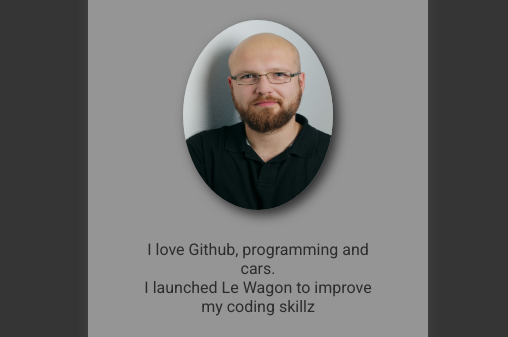
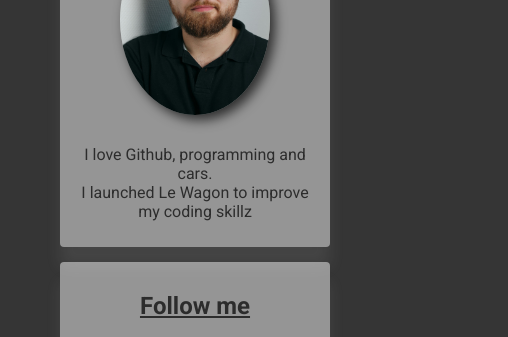
Before and after one commit to Gblur/profile, a plain HTML site: page index.html in a window 390 px wide. Shown: the part 247-584 px from the top of the page, 508 px wide, since content can reach past the window. Drawn offline with Linux system fonts and the light colour scheme.

Commit message:
update container

```diff
--- a/style.css
+++ b/style.css
@@ -16,7 +16,7 @@
 @media (max-width: 500px) {
     /* For a screen < 960px, this CSS will be read */
     .container {
-      width: 400px;
+      width: 300px;
     }
   }
 
@@ -32,10 +32,10 @@ body h1 {
 
 div {
     background: rgba(245, 245, 245, 0.5);
-    padding: 50px;
+    padding: 10px;
     border-radius: 4px;
     box-shadow: 0 20px 15px rgba(204, 204, 204, 0.1);
-    margin: 30px 30px;
+    margin: 15px 15px;
     text-align: center;
 }
 .container{
@@ -44,6 +44,7 @@ div {
     font-family: 'Roboto', sans-serif;
     box-shadow: none;
     margin: 0px auto;
+    padding: 0px auto;
 }
 
 #profile-picture img {
```
